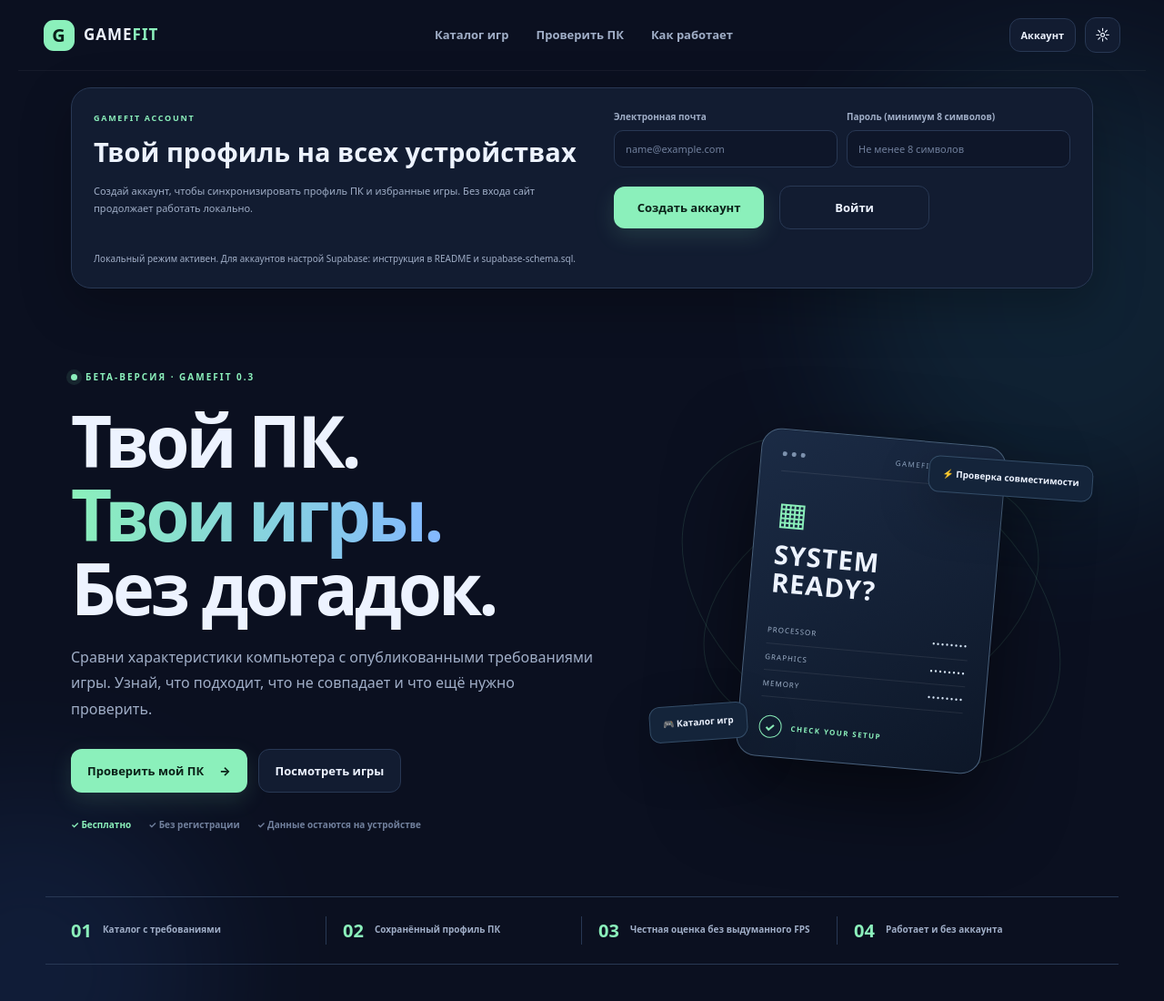
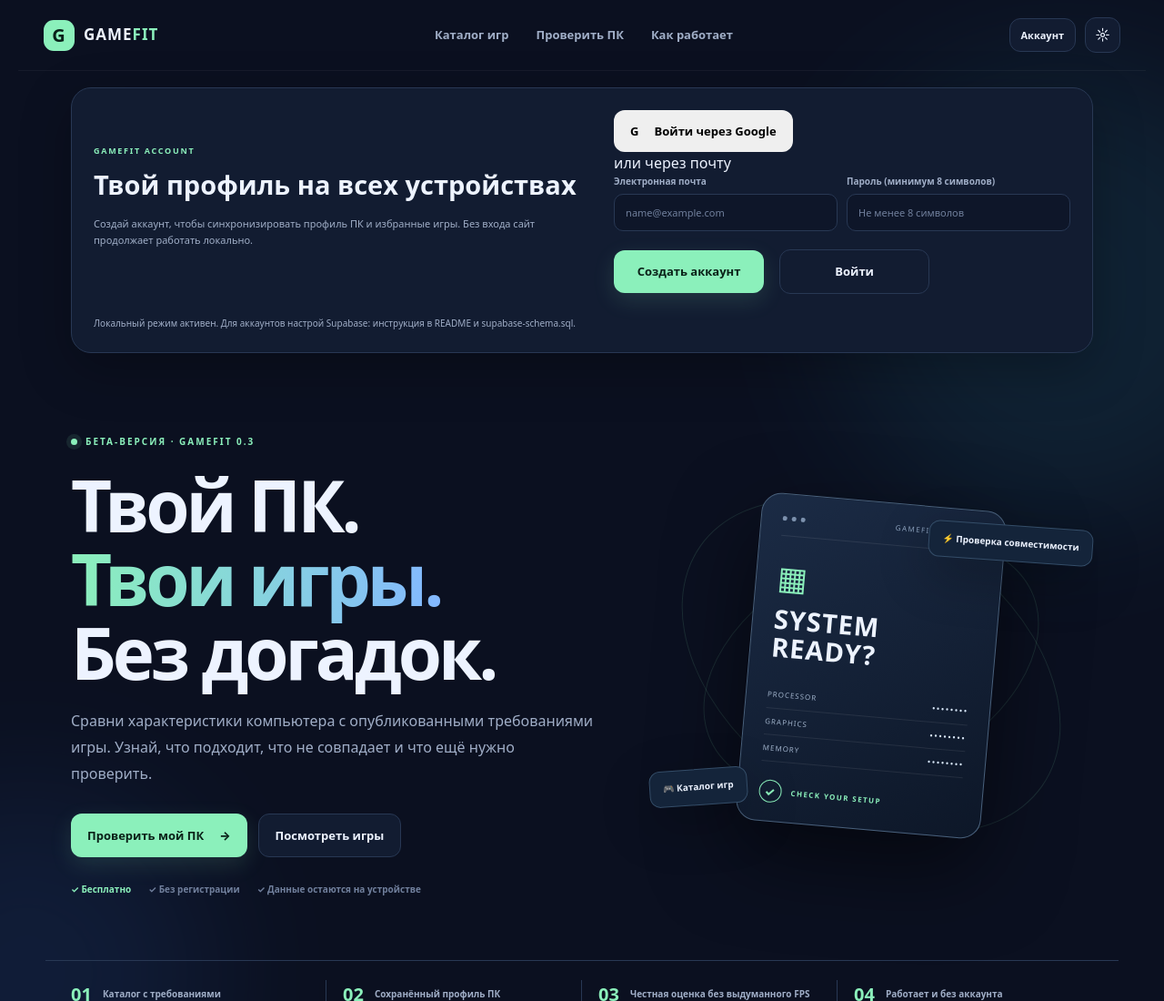
Before and after one commit to jsjgksujsl-a11y/gamefit, a plain HTML site: page index.html in a window 1280 px wide. Shown: the top 1100 px of the page at 91% size. Drawn offline with nearby package versions, Linux system fonts and the light colour scheme; no server answers.

Commit message:
Add Google sign-in button to account panel

```diff
--- a/index.html
+++ b/index.html
@@ -20,7 +20,7 @@
     <div class="top-actions"><a class="button mini secondary account-link" href="#authPanel">Аккаунт</a><button class="icon-button" id="themeToggle" title="Переключить тему" aria-label="Переключить тему">☼</button><button class="install-button hidden" id="installBtn">Установить приложение</button><button class="menu-button" id="menuToggle" aria-label="Открыть меню">☰</button></div>
   </header>
 
-  <section class="section-wrap account-section" id="authPanel"><div class="panel auth-panel"><div><div class="panel-kicker">GAMEFIT ACCOUNT</div><h2>Твой профиль на всех устройствах</h2><p class="muted">Создай аккаунт, чтобы синхронизировать профиль ПК и избранные игры. Без входа сайт продолжает работать локально.</p></div><div id="authLoggedOut"><div class="auth-fields"><label class="field"><span>Электронная почта</span><input id="authEmail" type="email" autocomplete="email" placeholder="name@example.com"></label><label class="field"><span>Пароль (минимум 8 символов)</span><input id="authPassword" type="password" minlength="8" autocomplete="current-password" placeholder="Не менее 8 символов"></label></div><div class="form-actions"><button class="button primary" id="signUpBtn" type="button">Создать аккаунт</button><button class="button secondary" id="signInBtn" type="button">Войти</button></div></div><div id="authLoggedIn" class="hidden"><b id="authIdentity"></b><div class="form-actions"><button class="button secondary" id="signOutBtn" type="button">Выйти</button></div></div><p class="auth-status" id="authStatus" role="status" aria-live="polite">Облачная синхронизация требует настройки Supabase.</p></div></section>
+  <section class="section-wrap account-section" id="authPanel"><div class="panel auth-panel"><div><div class="panel-kicker">GAMEFIT ACCOUNT</div><h2>Твой профиль на всех устройствах</h2><p class="muted">Создай аккаунт, чтобы синхронизировать профиль ПК и избранные игры. Без входа сайт продолжает работать локально.</p></div><div id="authLoggedOut"><button class="button google-signin" id="googleSignInBtn" type="button"><span class="google-mark" aria-hidden="true">G</span>Войти через Google</button><div class="auth-divider"><span>или через почту</span></div><div class="auth-fields"><label class="field"><span>Электронная почта</span><input id="authEmail" type="email" autocomplete="email" placeholder="name@example.com"></label><label class="field"><span>Пароль (минимум 8 символов)</span><input id="authPassword" type="password" minlength="8" autocomplete="current-password" placeholder="Не менее 8 символов"></label></div><div class="form-actions"><button class="button primary" id="signUpBtn" type="button">Создать аккаунт</button><button class="button secondary" id="signInBtn" type="button">Войти</button></div></div><div id="authLoggedIn" class="hidden"><b id="authIdentity"></b><div class="form-actions"><button class="button secondary" id="signOutBtn" type="button">Выйти</button></div></div><p class="auth-status" id="authStatus" role="status" aria-live="polite">Облачная синхронизация требует настройки Supabase.</p></div></section>
   <main id="home">
     <section class="hero section-wrap">
       <div class="hero-copy">
```
